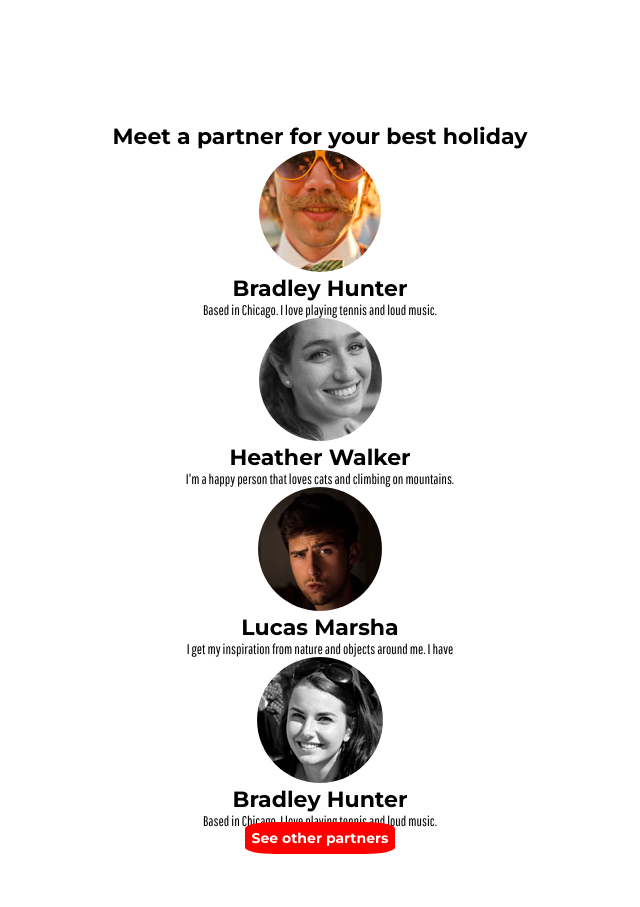
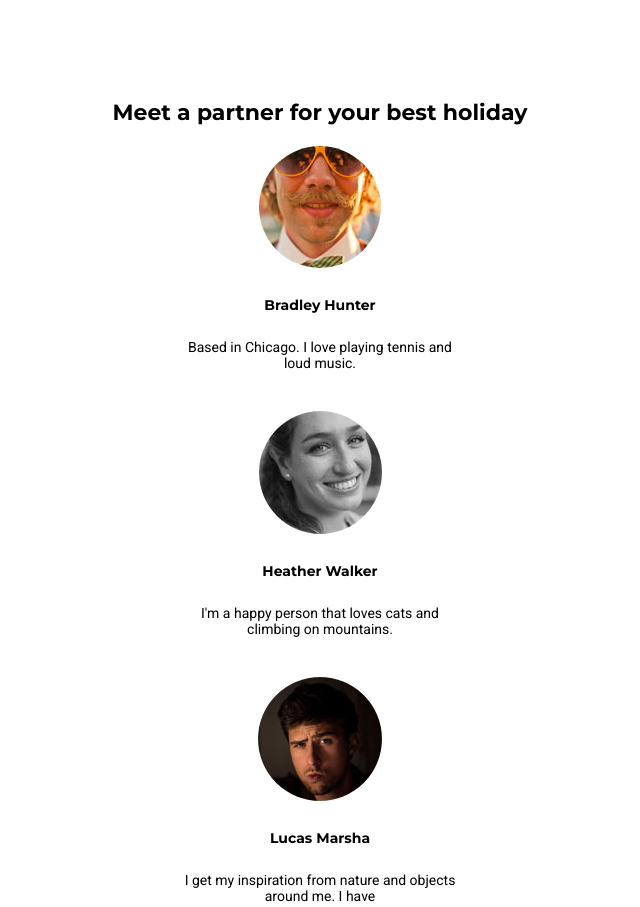
Before and after one commit to Quintis1212/goit-fe-course, a plain HTML site: page html-css/module8/index.html in a window 1280 px wide. Shown: the part 660-1567 px from the top of the page, without its empty margins (320-960 px from the left). Before the commit the page ends 1514 px from the top, so only its background shows below. Drawn offline with Linux system fonts and the light colour scheme; a web font is replaced by a local one.

Commit message:
module8rc

```diff
--- a/html-css/module8/css/styles.css
+++ b/html-css/module8/css/styles.css
@@ -138,16 +138,73 @@ font-size: 50px;
     border-radius: 20%;
 }
 
+.profile {
+display: flex;
+flex-direction: column;
+align-items: center;
+}
 
+
+.card {
+    width: 280px;
+    margin-top: 20px;
+    margin-bottom: 20px;
+}
 .card img {
   border-radius: 50%;
 
 }
 
+.card p {
+    font-family: Roboto;
+
+    font-size: 14px;
+}
 
 
 
+.card h5 {
+    margin-bottom: 25px;
+    margin-top: 25px;
+    font-family: Montserrat;
+    font-weight: 700;
+    font-size: 14px;
+}
 
-.card {
 
-}
+
+@media (min-width: 720px) {
+    nav {
+
+          display: flex;
+          flex-direction: row;
+        justify-content: space-between;
+
+      }
+
+      .profile {
+        display: flex;
+        flex-direction: wrap;
+        align-items: center;
+        }
+
+        .card {
+            flex-basis: 50%;
+        }
+
+    }
+
+
+    @media (min-width:940px) {
+        .profile {
+            display: flex;
+            flex-direction: wrap;
+            align-items: center;
+            }
+
+            .card {
+                flex-basis: 25%;
+            }
+
+        }
+    }
--- a/html-css/module8/index.html
+++ b/html-css/module8/index.html
@@ -4,6 +4,8 @@
 <head>
     <meta charset="UTF-8">
     <title>homework</title>
+    <meta name="viewport" content="width=device-width, initial-scale=1.0">
+
     <link href="https://fonts.googleapis.com/css?family=Pathway+Gothic+One" rel="stylesheet">
     <link href="https://fonts.googleapis.com/css?family=Dorsa" rel="stylesheet">
     <link rel="stylesheet" href="css/styles.css">
```
